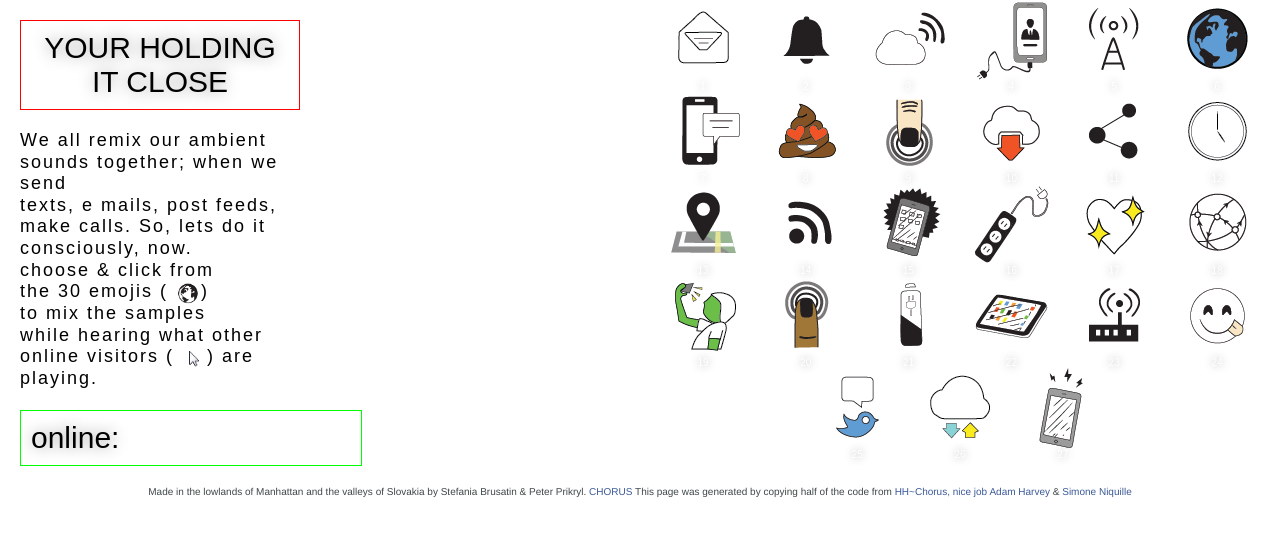
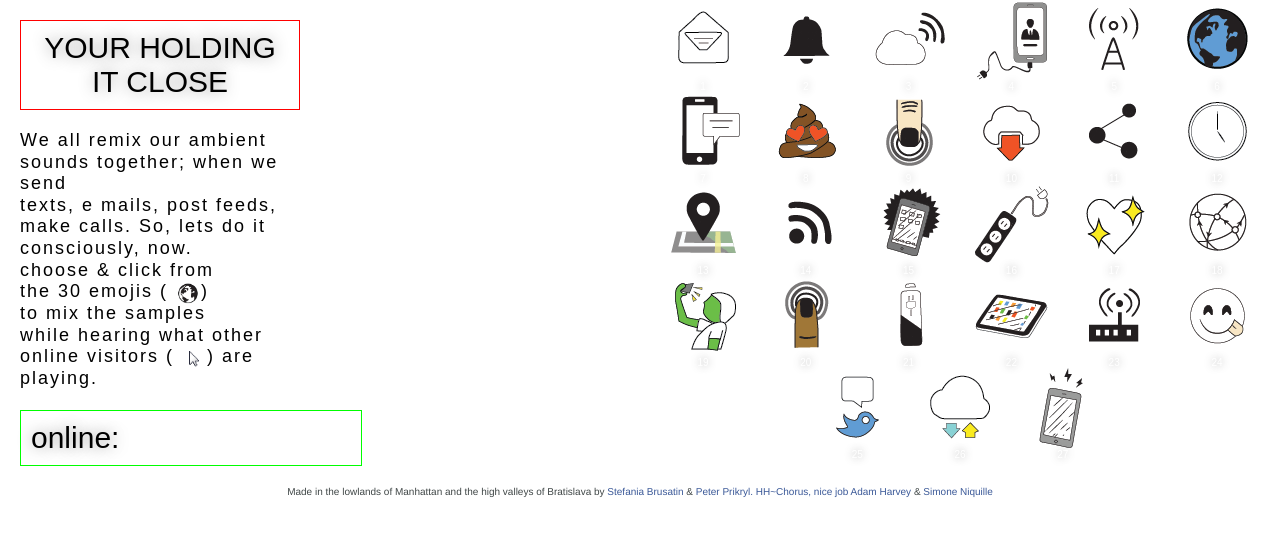
Before and after one commit to stefbru/close, a plain HTML site: page client/index.html in a window 1280 px wide. Drawn offline with Linux system fonts and the light colour scheme.

Commit message:
sentence on the bottom

```diff
--- a/client/index.html
+++ b/client/index.html
@@ -40,9 +40,7 @@
 			</aside>
 			<main id="soundholder"></main>
 			<footer id="made-by">
-				Made in the lowlands of Manhattan and the valleys of Slovakia by Stefania Brusatin &amp; Peter Prikryl.
-				<a href="http://igetrvng.com/shop/chorus-holly-herndon/">CHORUS</a>
-				This page was generated by copying half of the code from
+				Made in the lowlands of Manhattan and the high valleys of Bratislava by <a href="">Stefania Brusatin</a> &amp; <a href="http://pc.poradna.net">Peter Prikryl.</a>
 				<a href="http://dismagazine.com/disco/59592/sonic-chatroulette/" target="_blank">HH~Chorus, nice job
 				<a href="http://ahprojects.com/" target="_blank">Adam Harvey</a> &amp;
 				<a href="http://s-c-n.biz/" target="_blank">Simone Niquille</a>
```
